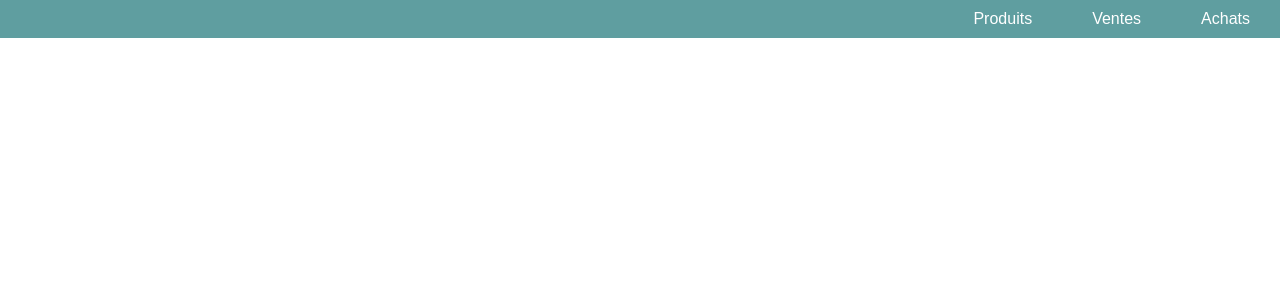
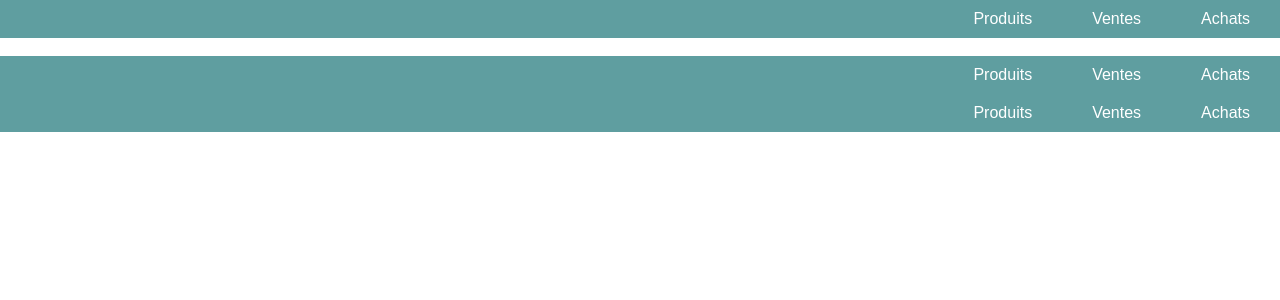
Before and after one commit to INGANZAMARUMPU/school-of-code-kiosk-ui, a Vue app: page /#/ in a window 1280 px wide. Shown: the top 300 px of the page. Built offline with nearby package versions, Linux system fonts and the light colour scheme.

Commit message:
all pages

```diff
--- a/src/App.vue
+++ b/src/App.vue
@@ -1,6 +1,9 @@
 <template>
   <Menu/>
+  <br>
+  <Menu/>
   <router-view/>
+  <Menu/>
 </template>
 
 <script>
--- a/src/router/index.js
+++ b/src/router/index.js
@@ -1,8 +1,12 @@
 import { createRouter, createWebHashHistory } from 'vue-router'
 import Produits from "../views/Produits"
+import Achats from "../views/Achats"
+import Ventes from "../views/Ventes"
 
 const routes = [
-  {path:'/produits', name:"produits", component:Produits}
+  {path:'/produits', name:"produits", component:Produits},
+  {path:'/achats', name:"achats", component:Achats},
+  {path:'/ventes', name:"ventes", component:Ventes},
 ]
 
 const router = createRouter({
--- /dev/null
+++ b/src/views/Achats.vue
@@ -0,0 +1,13 @@
+<template>
+  <div>
+    <h1>Achats</h1>
+  </div>
+</template>
+
+<script>
+export default {
+}
+</script>
+
+<style scoped>
+</style>
--- /dev/null
+++ b/src/views/Ventes.vue
@@ -0,0 +1,13 @@
+<template>
+  <div>
+    <h1>Ama Ventes</h1>
+  </div>
+</template>
+
+<script>
+export default {
+}
+</script>
+
+<style scoped>
+</style>
```
